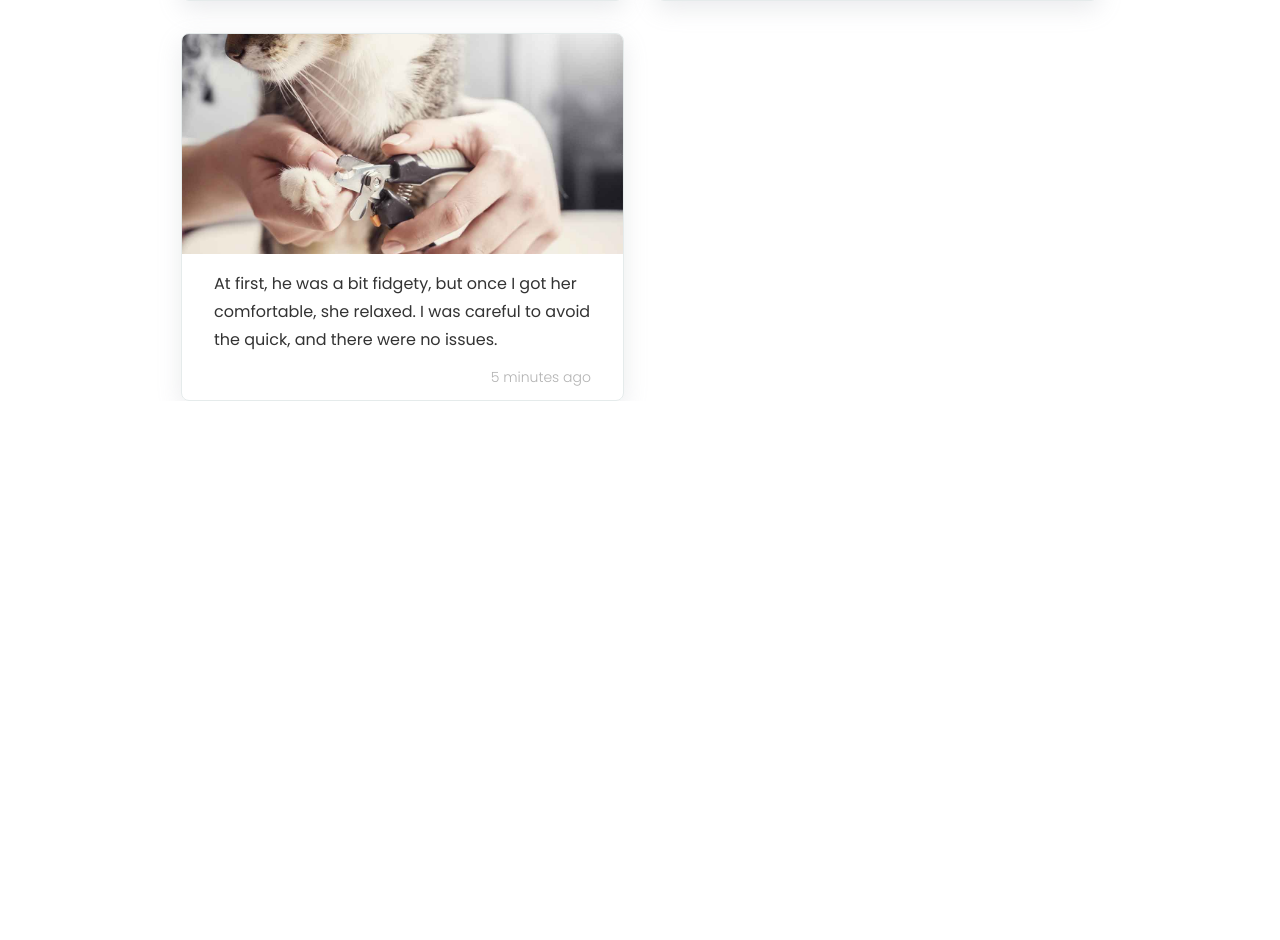
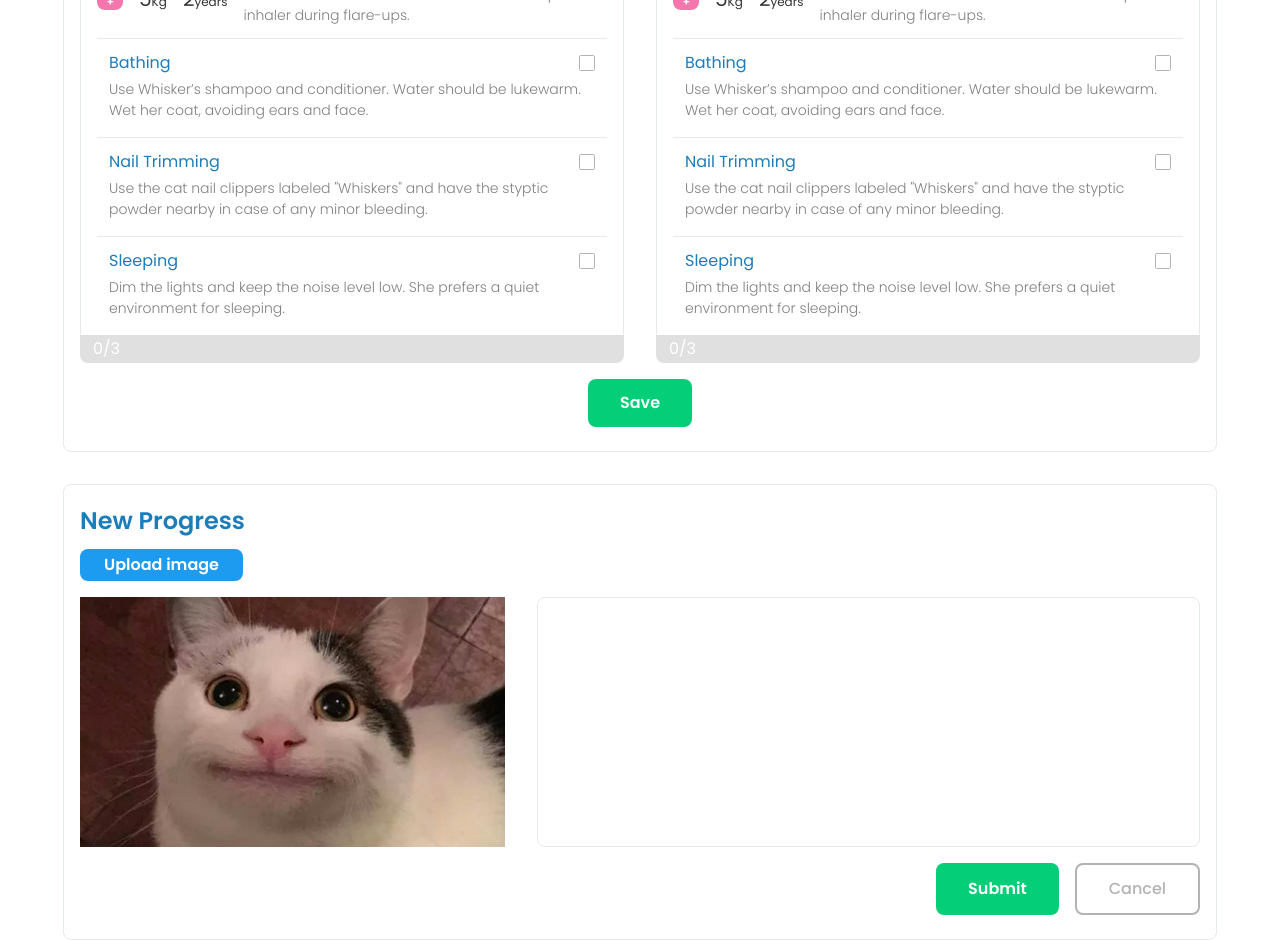
Before and after one commit to jetsarew/fur-ever-friends-frontend, a Next.js app: page /activity/1/progress in a window 1280 px wide. Shown: the part 540-1480 px from the top of the page. Before the commit the page ends 941 px from the top, so only its background shows below. Built offline with nearby package versions, Linux system fonts and the light colour scheme.

Commit message:
feat: init update progress page

```diff
--- a/src/app/activity/(overview)/[id]/page.tsx
+++ b/src/app/activity/(overview)/[id]/page.tsx
@@ -55,8 +55,14 @@ export default function ActivityDetailPage({ params }: {
             <div className="py-6 px-4 flex flex-col gap-4 border border-bd-gray rounded-lg">
                 <h3 className="text-subheading text-dark-blue">Pet Activities</h3>
                 <div className="flex flex-row justify-between items-center flex-wrap gap-8">
-                    <PetActivityCard />
-                    <PetActivityCard />
+                    <PetActivityCard
+                        showCheckBox={false}
+                        showProgressBar={false}
+                    />
+                    <PetActivityCard
+                        showCheckBox={false}
+                        showProgressBar={false}
+                    />
                 </div>
                 {/* <div className="pt-4 border-t border-bd-gray ">
                     <button className="px-6 py-2 flex flex-row justify-center items-center rounded-lg bg-bright-blue text-button text-white">See progress</button>
--- a/src/app/activity/(overview)/[id]/progress/page.tsx
+++ b/src/app/activity/(overview)/[id]/progress/page.tsx
@@ -1,11 +1,60 @@
+"use client";
+
 import ActivityProgressCard from "@/components/Card/ActivityProgressCard";
+import PetActivityCard from "@/components/Card/PetActivityCard";
+import TextArea from "@/components/Input/TextArea";
+import Image from "next/image";
 
 export default function ActivityProgressPage({ params }: {
     params: { id: string }
 }
 ){
+    const role: "pet sitter" | "pet owner" = "pet sitter";
     console.log(params.id);
     return (
+        role == "pet sitter" ?
+        <div className="w-full flex flex-col items-start gap-8">
+            <h1 className="text-header text-bright-blue">Whiskers & Buddy Outing</h1>
+            <div className="py-6 px-4 flex flex-col gap-4 border border-bd-gray rounded-lg">
+                <h3 className="text-subheading text-dark-blue">Pet Activities</h3>
+                <div className="flex flex-row justify-between items-center flex-wrap gap-8">
+                    <PetActivityCard
+                        showCheckBox={true}
+                        showProgressBar={true}
+                    />
+                    <PetActivityCard
+                        showCheckBox={true}
+                        showProgressBar={true}
+                    />
+                </div>
+                <div className="flex flex-row justify-center">
+                    <button className="px-8 py-4 flex flex-row justify-center items-center rounded-lg bg-bright-green text-button text-white">Save</button>
+                </div>
+            </div>
+            <div className="w-full py-6 px-4 flex flex-col items-start gap-4 border border-bd-gray rounded-lg">
+                <h3 className="text-subheading text-dark-blue">New Progress</h3>
+                <button className="px-6 py-2 flex flex-row justify-center items-center rounded-lg bg-bright-blue text-button text-white">Upload image</button>
+                <div className="h-[250px] flex flex-row gap-8">
+                    <Image
+                        src="/Whiskers.jpg"
+                        width={850}
+                        height={500}
+                        alt={"uploaded progress picture"}
+                        className="w-[425px] h-[250px] object-cover"
+                    />
+                    <TextArea
+                        width={"w-[665px]"}
+                        height={"h-[250px]"}
+                        onChange={() => {}}
+                    />
+                </div>
+                <div className="w-full flex flex-row justify-end gap-4">
+                    <button className="px-8 py-4 flex flex-row justify-center items-center rounded-lg bg-bright-green text-button text-white">Submit</button>
+                    <button className="px-8 py-4 flex flex-row justify-center items-center border-[2px] border-soft-gray rounded-lg text-body-bold text-soft-gray">Cancel</button>
+                </div>
+            </div>
+        </div>
+        :
         <div className="w-[918px] mx-auto flex flex-row justify-between items-start flex-wrap gap-8">
             <ActivityProgressCard />
             <ActivityProgressCard />
--- a/src/components/Card/ActivityProgressBar.tsx
+++ b/src/components/Card/ActivityProgressBar.tsx
@@ -1,11 +1,14 @@
-export default function ActivityProgressBar({ numberOfTaskDone, numberOfAllTask}: {
+export default function ActivityProgressBar({ numberOfTaskDone, numberOfAllTask }: {
     numberOfTaskDone: number;
     numberOfAllTask: number;
 }){
-    const width = `w-[${Math.floor(numberOfTaskDone / numberOfAllTask * 100)}%]`
+    const width = `${Math.floor(numberOfTaskDone / 3 * 100)}%`
     return (
         <div className="w-full rounded-b-lg bg-very-light-gray overflow-hidden">
-            <div className={`${width} px-4 py-[6px] flex flex-row justify-end items-center ${(numberOfTaskDone != numberOfAllTask) && "rounded-r-full"} bg-bright-green text-body text-white`}>
+            <div
+                className={`${(numberOfTaskDone > 0) && "px-4"} py-[6px] flex flex-row justify-end items-center ${(numberOfTaskDone != numberOfAllTask) && "rounded-r-full"} ${(numberOfTaskDone > 0) && "bg-bright-green"} text-body text-white`}
+                style={{ width: `${(numberOfTaskDone > 0) ? width : "40px"}` }}
+            >
                 {`${numberOfTaskDone}/${numberOfAllTask}`}
             </div>
         </div>
--- a/src/components/Card/ActivitySection.tsx
+++ b/src/components/Card/ActivitySection.tsx
@@ -1,18 +1,37 @@
-// import { BoxIcon, CheckboxIcon } from "@/shared/Icon";
+"use client";
+
+import { BoxIcon, CheckboxIcon } from "@/shared/Icon";
+import { useState } from "react";
 // import Image from "next/image";
 
-export default function ActivitySection({ title, description, border }:{
+export default function ActivitySection({ title, description, border, showCheckBox, onCheckBoxClicked }:{
     title: string;
     description: string;
     border?: string
+    showCheckBox: boolean;
+    onCheckBoxClicked: (d: number) => void;
 }){
+    const [checked, setChecked] = useState<boolean>(false);
     return (
         <div className={`px-3 py-4 flex flex-col gap-2 ${border == undefined ? "" : border}`}>
             <div className="w-full flex flex-row justify-between items-center">
                 <p className="text-body text-dark-blue">{title}</p>
-                {/* <p className="text-body text-bright-green">done</p> */}
-                {/* <CheckboxIcon /> */}
-                {/* <BoxIcon /> */}
+                {/* { <p className="text-body text-bright-green">done</p> } */}
+                {
+                    showCheckBox && (
+                        checked ?
+                        <button
+                            onClick={() => {setChecked(false); onCheckBoxClicked(-1);}}
+                        >
+                            <CheckboxIcon />
+                        </button> :
+                        <button
+                            onClick={() => {setChecked(true); onCheckBoxClicked(1);}}
+                        >
+                            <BoxIcon />
+                        </button>
+                    )
+                }
             </div>
             <p className="text-small-paragraph text-standard-gray">{description}</p>
         </div>
--- a/src/components/Card/PetActivityCard.tsx
+++ b/src/components/Card/PetActivityCard.tsx
@@ -1,11 +1,26 @@
-//import ActivityProgressBar from "./ActivityProgressBar";
+"use client";
+
+import { useState } from "react";
+import ActivityProgressBar from "./ActivityProgressBar";
 import ActivitySection from "./ActivitySection";
 import PetCard from "./PetCard";
 
-export default function PetActivityCard(){
+interface PetActivityCardProps {
+    showCheckBox: boolean;
+    showProgressBar: boolean;
+}
+
+export default function PetActivityCard({
+    showCheckBox,
+    showProgressBar,
+}: PetActivityCardProps){
+    const [numOfTaskDone, setNumOfTaskDone] = useState<number>(0);
+    const onActivityCheckBoxClicked = (d: number) => {
+        setNumOfTaskDone(numOfTaskDone + d);
+    }
     return (
         <div className="flex flex-col items-center">
-            <div className="w-[544px] px-4 pt-3 flex flex-col items-center border border-bd-gray rounded-lg">
+            <div className={`w-[544px] px-4 pt-3 flex flex-col items-center border rounded-lg ${showProgressBar && "border-b-0 rounded-b-none"} border-bd-gray `}>
                 <PetCard
                     width={"w-full"}
                     padding={"pt-3"}
@@ -16,22 +31,31 @@ export default function PetActivityCard(){
                         title={"Bathing"}
                         description={"Use Whisker’s shampoo and conditioner. Water should be lukewarm. Wet her coat, avoiding ears and face."}
                         border={"border-b border-bd-gray"}
+                        showCheckBox={showCheckBox}
+                        onCheckBoxClicked={onActivityCheckBoxClicked}
                     />
                     <ActivitySection
                         title={"Nail Trimming"}
                         description={'Use the cat nail clippers labeled "Whiskers" and have the styptic powder nearby in case of any minor bleeding.'}
                         border={"border-b border-bd-gray"}
+                        showCheckBox={showCheckBox}
+                        onCheckBoxClicked={onActivityCheckBoxClicked}
                     />
                     <ActivitySection
                         title={"Sleeping"}
                         description={"Dim the lights and keep the noise level low. She prefers a quiet environment for sleeping."}
+                        showCheckBox={showCheckBox}
+                        onCheckBoxClicked={onActivityCheckBoxClicked}
                     />
                 </div>
             </div>
-            {/* <ActivityProgressBar
-                numberOfTaskDone={2}
-                numberOfAllTask={3}
-            /> */}
+            {
+                showProgressBar &&
+                <ActivityProgressBar
+                    numberOfTaskDone={numOfTaskDone}
+                    numberOfAllTask={3}
+                />
+            }
         </div>
     )
 }
--- a/src/components/Input/TextArea.tsx
+++ b/src/components/Input/TextArea.tsx
@@ -2,7 +2,7 @@
 import { useState } from 'react';
 
 interface TextAreaProps {
-    label: string;
+    label?: string;
     labelStyle?: string;
     placeholder?: string;
     value?: string;
@@ -13,7 +13,7 @@ interface TextAreaProps {
 }
 
 export default function TextArea({
-    label,
+    label = "",
     labelStyle = "text-body-bold",
     placeholder = "",
     value = "",
@@ -32,7 +32,9 @@ export default function TextArea({
 
     return (
         <div className={`${width} flex flex-col gap-3`}>
-            <label className={labelStyle}>{label}</label>
+            {
+                label != "" && <label className={labelStyle}>{label}</label>
+            }
             <div className="flex flex-row items-center gap-2">
                 {icon}
                 <textarea
```
